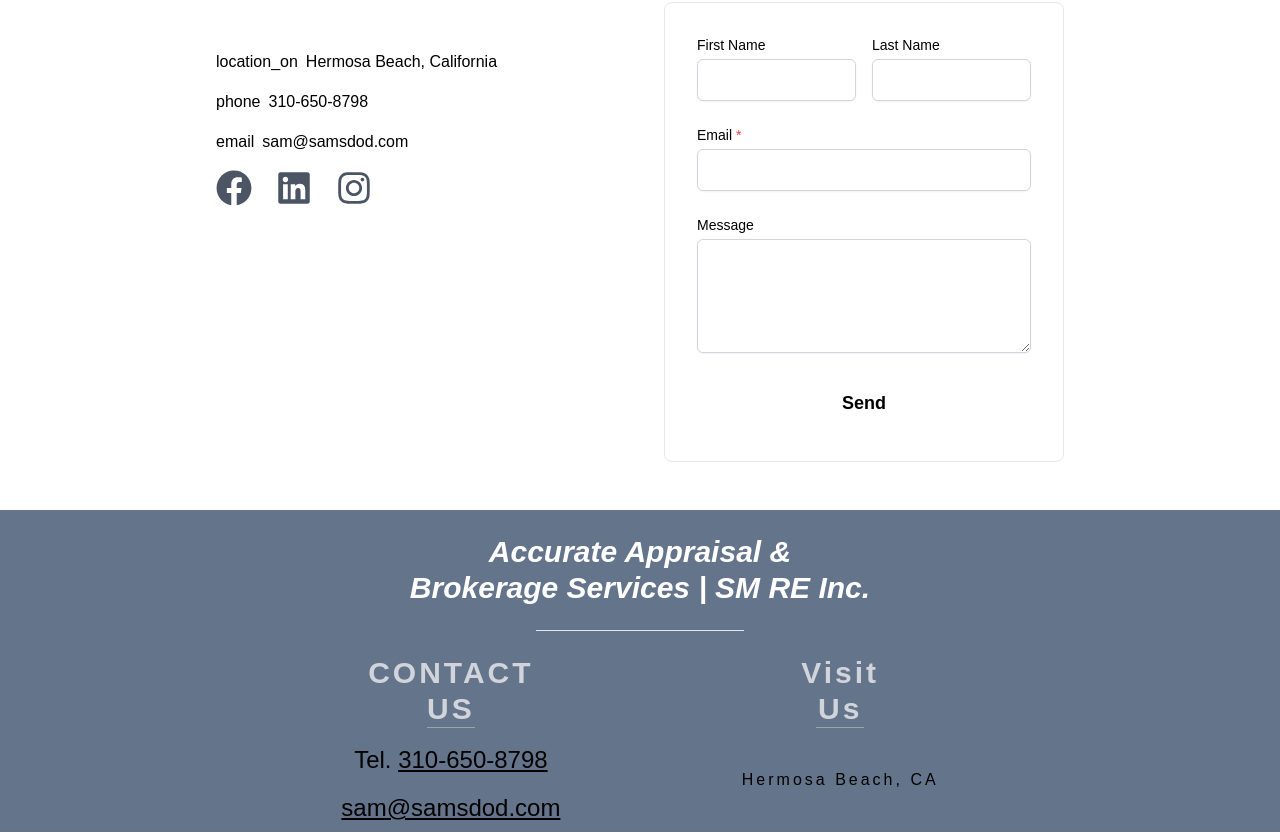
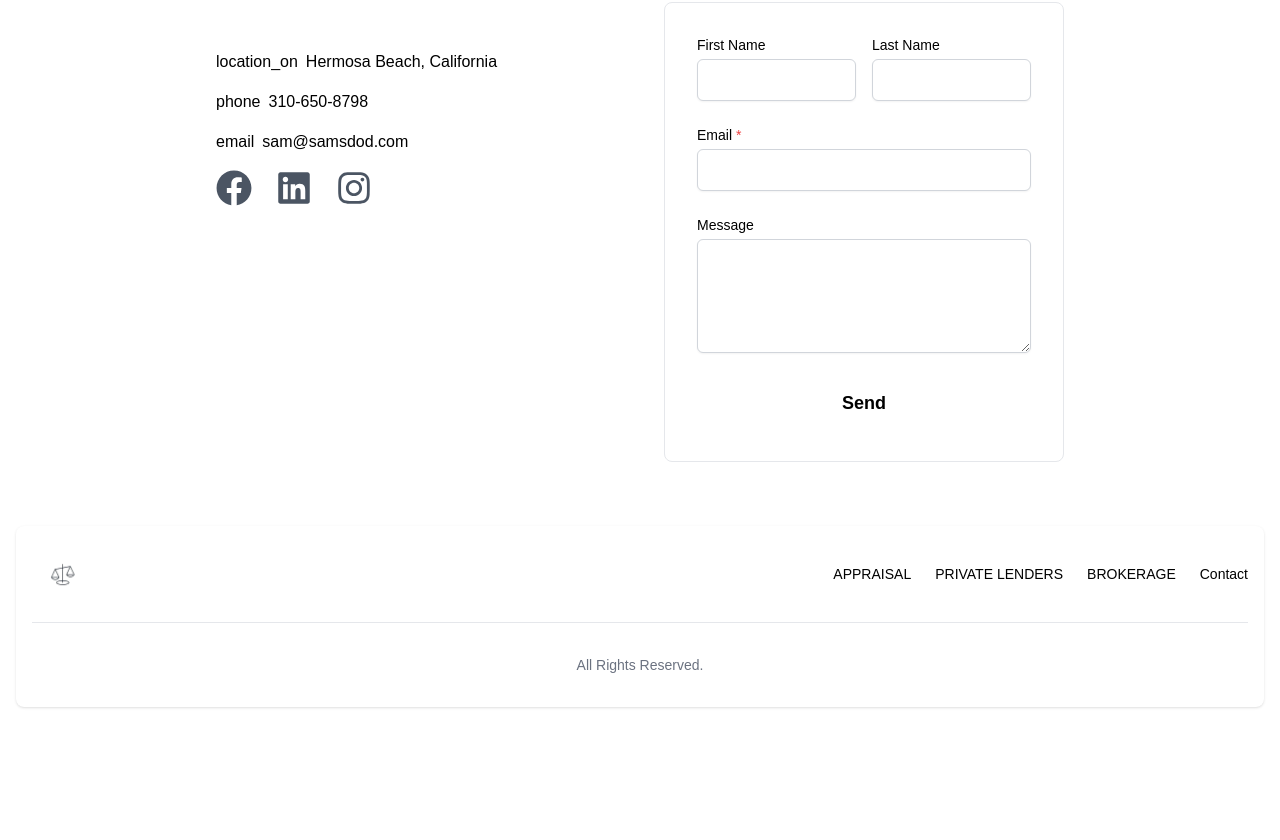
Before and after one commit to Munaimun/Real-Estate-Agent, a React (Vite) app: page /contact in a window 1280 px wide. Shown: the part 246-1086 px from the top of the page. After the commit the page ends 969 px from the top, so only its background shows below. Built offline with nearby package versions, Linux system fonts and the light colour scheme.

Commit message:
changed the footer

```diff
--- a/src/Footer.jsx
+++ b/src/Footer.jsx
@@ -1,37 +1,48 @@
+import { Link } from "react-router-dom";
+
+import logo from "./assets/logo.png";
+
 const Footer = () => {
   return (
-    <div className="m-auto w-full text-center bg-slate-500 mb-2">
-      {/* The Moto */}
-      <div className="italic text-3xl m-6 text-white font-semibold">
-        Accurate Appraisal & <br />
-        Brokerage Services | SM RE Inc.
+    <footer className="bg-white rounded-lg shadow dark:bg-gray-400 m-4">
+      <div className="w-full max-w-screen-xl mx-auto p-4 md:py-8">
+        <div className="sm:flex sm:items-center sm:justify-between">
+          <Link
+            to="/"
+            className="flex justify-center sm:items-center mb-4 sm:mb-0 space-x-3 rtl:space-x-reverse"
+          >
+            <img src={logo} className="h-8" alt="Flowbite Logo" />
+          </Link>
+          <ul className="flex flex-wrap items-center mb-6 text-sm font-medium text-black sm:mb-0 dark:text-black">
+            <li>
+              <Link to="/about" className="hover:underline me-4 md:me-6">
+                APPRAISAL
+              </Link>
+            </li>
+            <li>
+              <Link to="/copy-about" className="hover:underline me-4 md:me-6">
+                PRIVATE LENDERS
+              </Link>
+            </li>
+            <li>
+              <Link to="/brokerage" className="hover:underline me-4 md:me-6">
+                BROKERAGE
+              </Link>
+            </li>
+            <li>
+              <Link to="/contact" className="hover:underline">
+                Contact
+              </Link>
+            </li>
+          </ul>
+        </div>
+        <hr className="my-6 border-gray-200 sm:mx-auto dark:border-gray-700 lg:my-8" />
+        <span className="block text-sm text-gray-500 sm:text-center dark:text-black">
+          <Link href="https://flowbite.com/" className="hover:underline"></Link>
+          All Rights Reserved.
+        </span>
       </div>
-
-      <hr className="w-52 m-auto mb-6" />
-
-      <div className="m-auto flex justify-evenly  w-9/12 mb-2">
-        {/* Footer-Contact-Us */}
-        <div>
-          <p className="text-3xl tracking-widest font-semibold text-gray-300">
-            CONTACT <br /> US
-          </p>
-          <hr className="border-gray-400 w-12 m-auto" />
-          <p className="text-2xl mt-4">
-            Tel. <span className="underline">310-650-8798</span>
-          </p>
-          <p className="text-2xl mt-4 underline">sam@samsdod.com</p>
-        </div>
-
-        {/* Footer-Visit-Us */}
-        <div className="text-3xl tracking-widest font-semibold text-gray-300">
-          Visit <br /> Us
-          <hr className="border-gray-400 w-12 m-auto" />
-          <p className="text-base font-thin text-black mt-10">
-            Hermosa Beach, CA
-          </p>
-        </div>
-      </div>
-    </div>
+    </footer>
   );
 };
 
```
